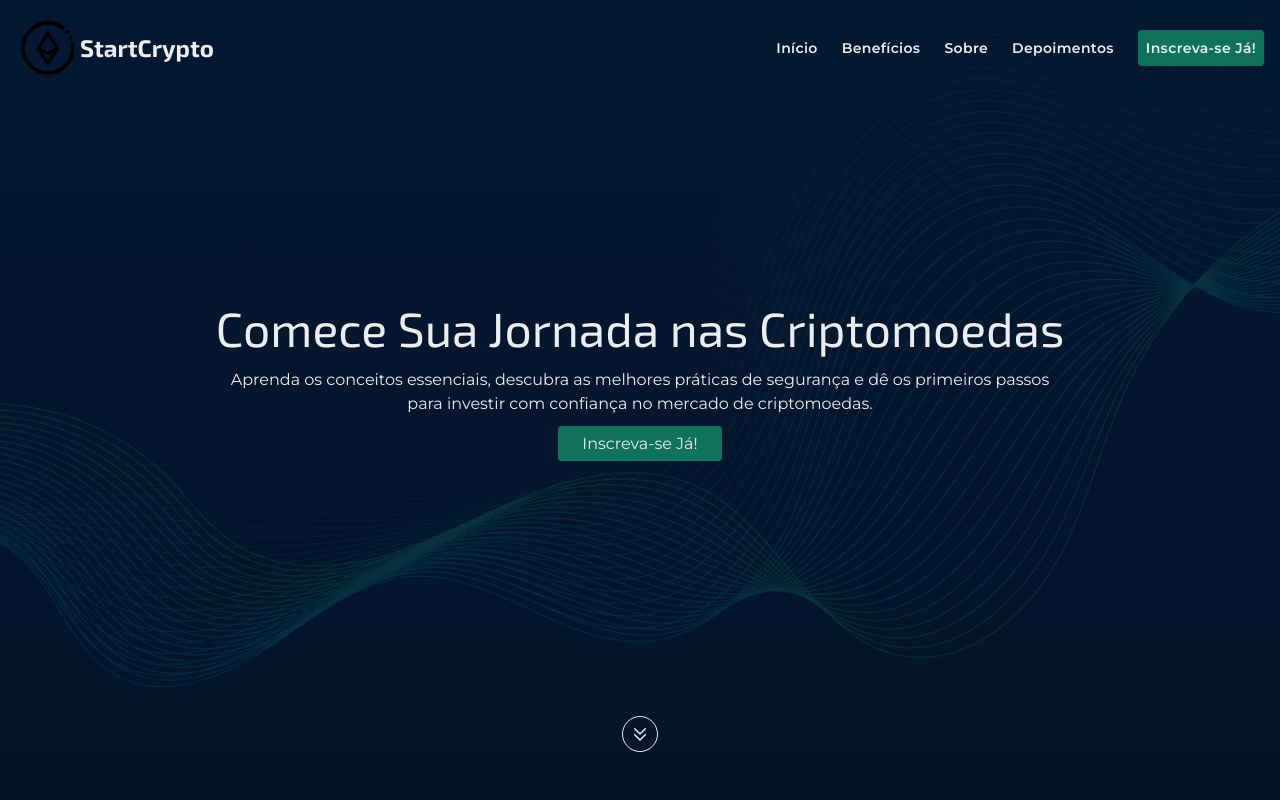
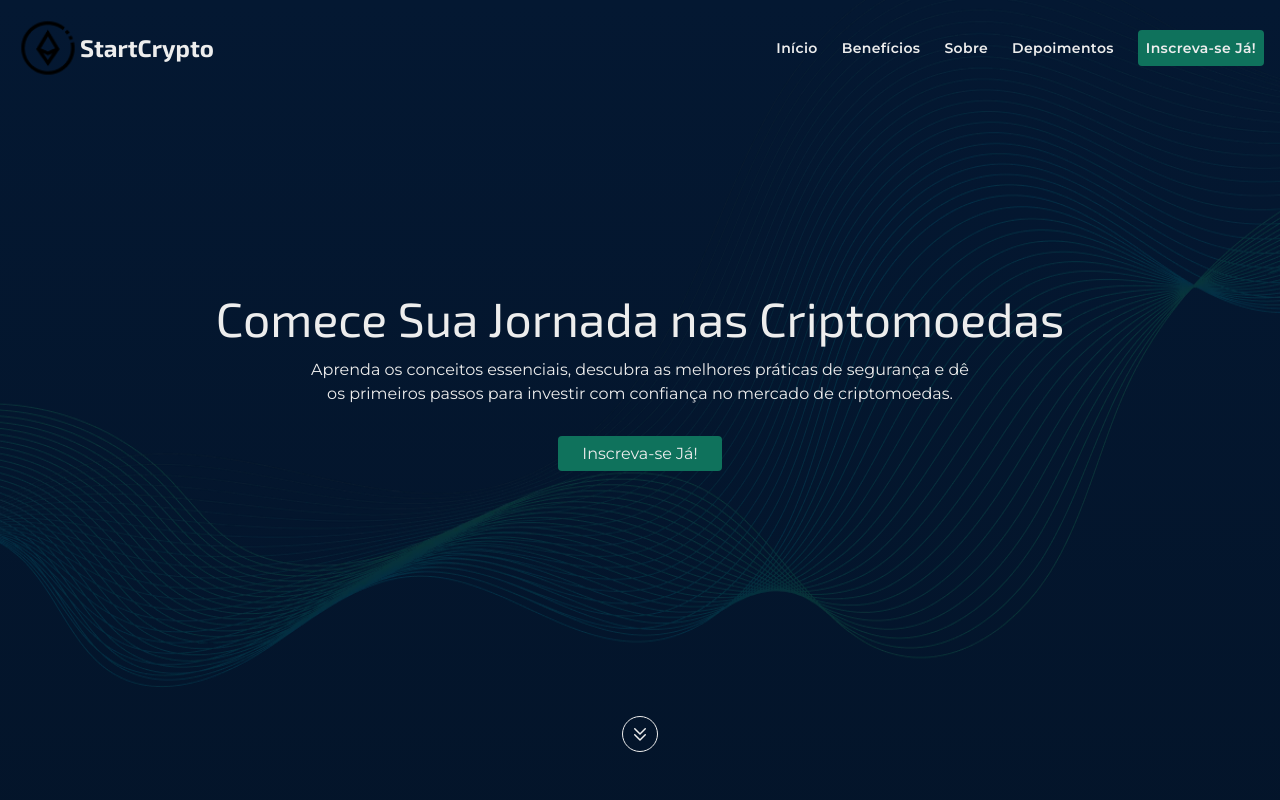
Before and after one commit to brunodkf/start_crypto, a Next.js app: page / in a window 1280 px wide. Shown: the top 800 px of the page. Built offline with nearby package versions, Linux system fonts and the light colour scheme; no server answers.

Commit message:
update /ajustes de estilo

```diff
--- a/src/app/components/Banner.tsx
+++ b/src/app/components/Banner.tsx
@@ -15,7 +15,7 @@ export const Banner = () => {
     return (
         <section className='banner relative w-full h-svh flex flex-col ' id='home'>
 
-            <Image src='/group1.webp' alt="Logo Image" className="absolute w-full h-full -z-0 " width={1500} height={500} />
+            <Image src='/group1.webp' alt="Logo Image" className="absolute w-full h-full -z-0 " width={1500} height={500} priority/>
 
             <div className="container relative m-auto flex items-center justify-between z-0 p-2">
 
@@ -26,7 +26,7 @@ export const Banner = () => {
                         Comece Sua Jornada nas Criptomoedas
                     </h1>
 
-                    <p className='py-10 lg:py-4 lg:w-2/3 m-auto'>
+                    <p className="py-10 lg:py-4 max-w-2xl w-full mx-auto text-center min-h-[100px]">
                         Aprenda os conceitos essenciais, descubra as melhores práticas de segurança e dê os primeiros passos para investir com confiança no mercado de criptomoedas.
                     </p>
 
```
